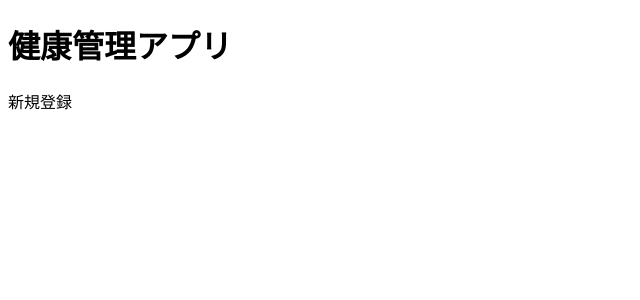
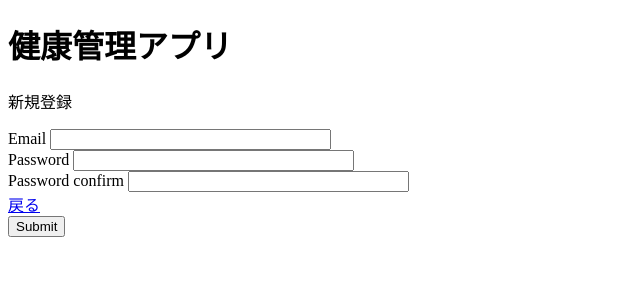
Before and after one commit to yoshiokaharuto/2024_health_care, a Flask app: template templates/user/sign_up.html in a window 1280 px wide. Shown: the top 300 px of the page, without its empty margins (0-640 px from the left). Run offline with Flask 3, Linux system fonts and the light colour scheme; the template is opened without the code that fills it, so the values that code supplies are empty, except form fields; form fields are guessed from the names that the template uses; parts of the project's set-up code (start-up, migrations or seed data) failed here and were passed over.

Commit message:
入力フォーム記述

```diff
--- a/templates/user/sign_up.html
+++ b/templates/user/sign_up.html
@@ -8,5 +8,36 @@
 <body>
     <h1>健康管理アプリ</h1>
     <p>新規登録</p>
+    <form action="#" method="POST">
+        {{form.hidden_tag()}}
+
+        <div>
+            {{form.email.label}}
+            {{form.email(class='form-control',size='32')}}
+            {% for error in form.email.errors %}
+            <span style="color:red;">{{error}}</span>
+            {% endfor %}
+        </div>
+        <div>
+            {{form.password.label}}
+            {{form.password(class='form-control',size=32)}}
+            {% for error in form.password.errors %}
+            <span style="color:red;">{{error}}</span>
+            {% endfor %}
+        </div>
+                <div>
+            {{form.password_confirm.label}}
+            {{form.password(class='form-control',size=32)}}
+            {% for error in form.password_confirm.errors %}
+            <span style="color:red;">{{error}}</span>
+            {% endfor %}
+        </div>
+        <div>
+            <a href="{{url_for('top')}}">戻る</a>
+        </div>
+        <div>
+            {{form.submit(class='btn btn-primary')}}
+        </div>
+    </form>
 </body>
 </html>
```
